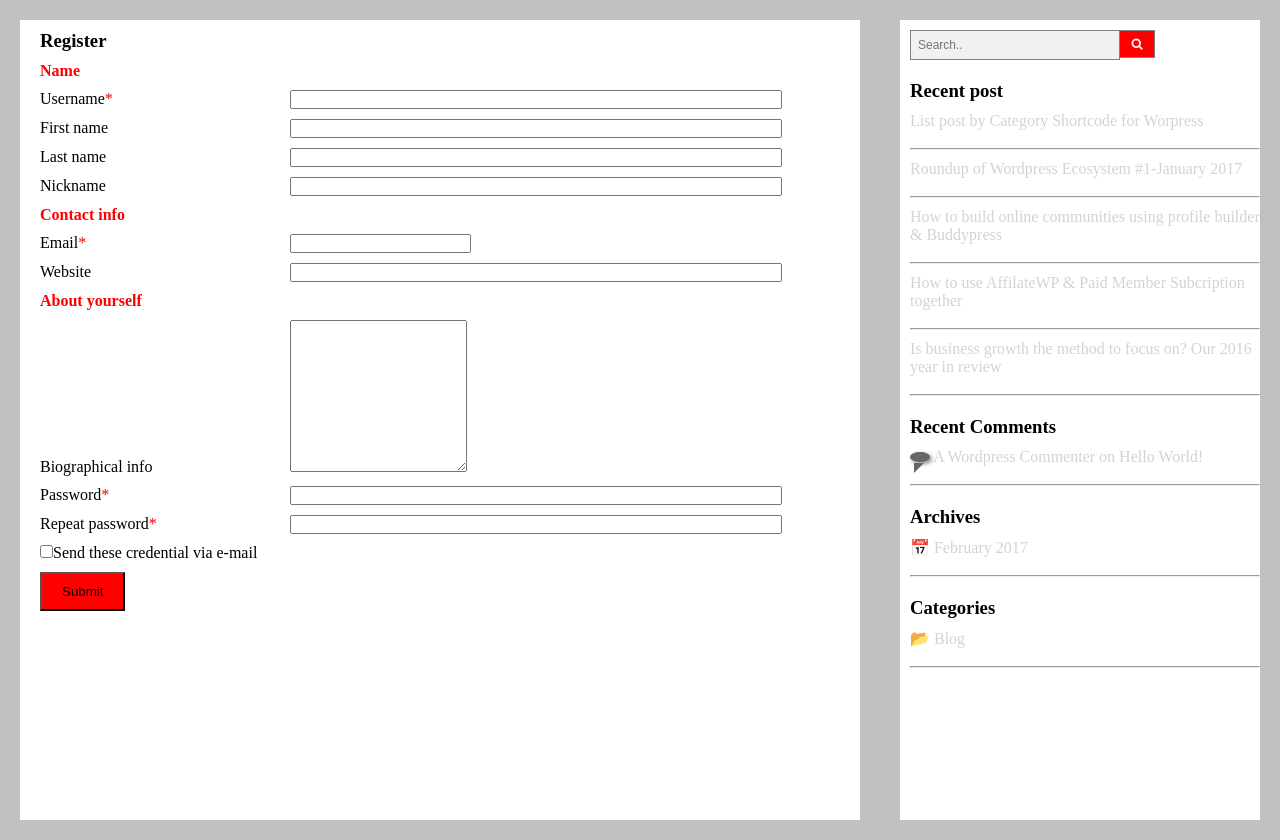
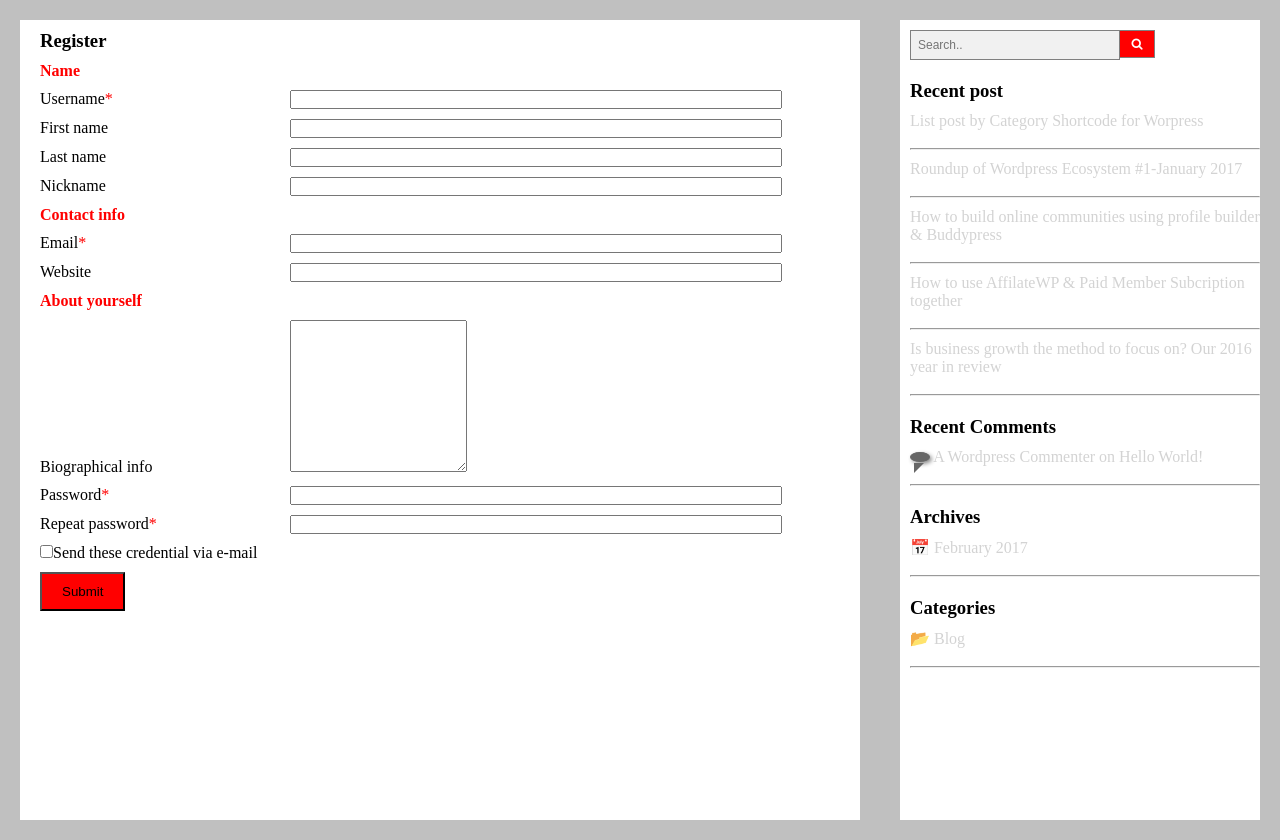
Before and after one commit to nhat64283/Web27, a plain HTML site: page new.html in a window 1280 px wide. Drawn offline with Linux system fonts and the light colour scheme; files whose address does not match are found by name.

Commit message:
Add files via upload

```diff
--- a/new.css
+++ b/new.css
@@ -159,6 +159,9 @@ form.example input[type=text] {
 .register .register-input1{
     width: 60%;
 }
+.register .register-input4{
+    width: 60%;
+}
 .register .register-input2{
     width: 60%;
 }
```
